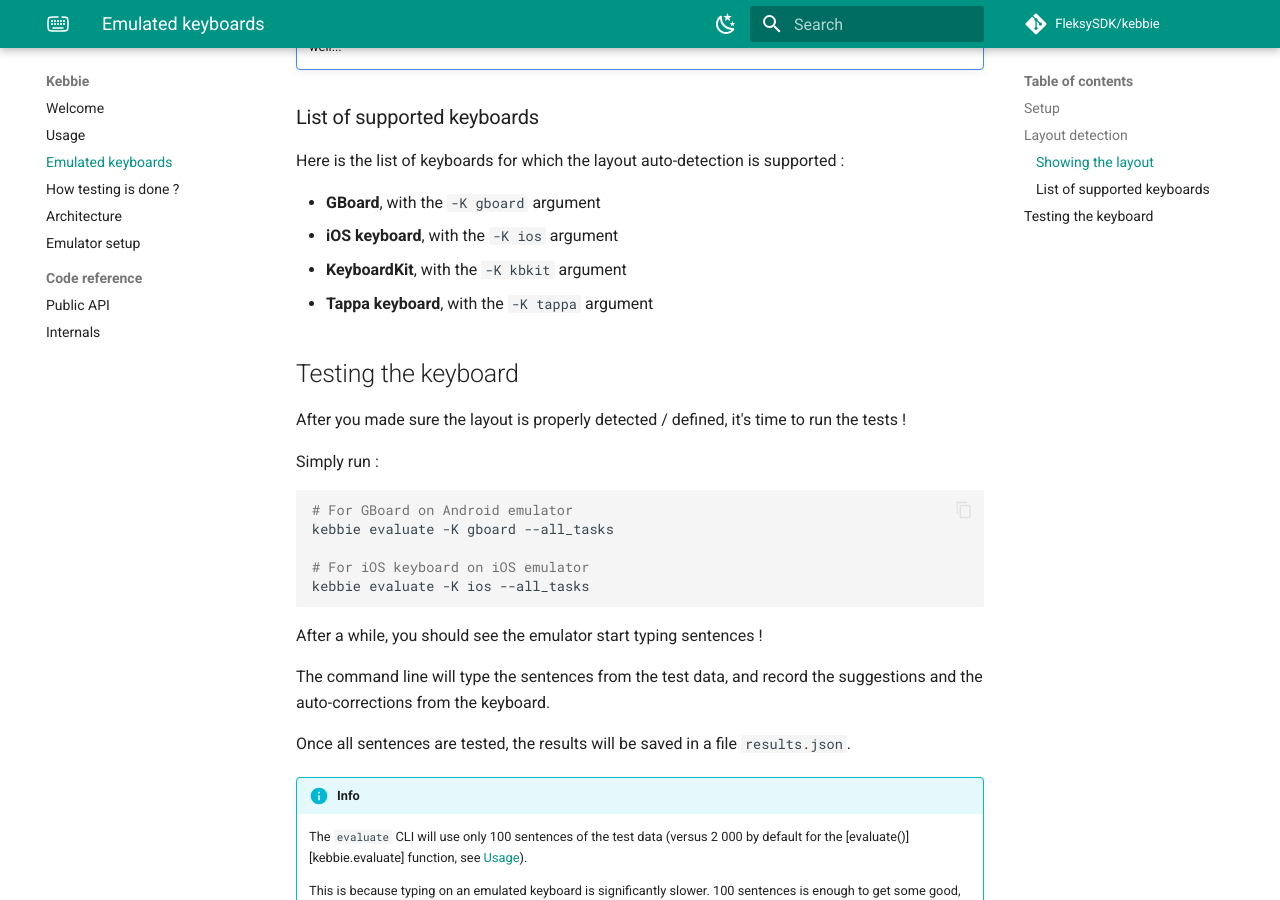
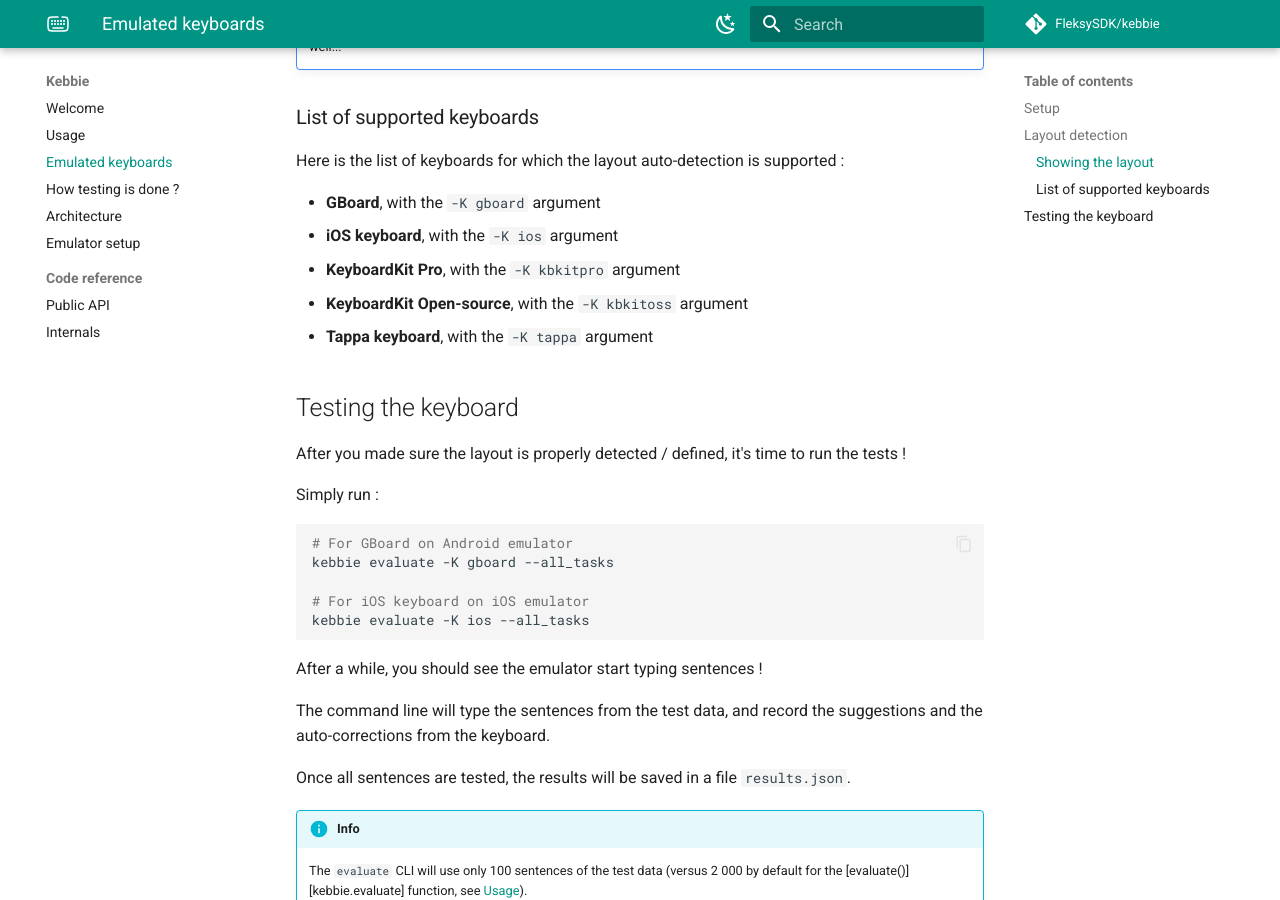
Before and after one commit to FleksySDK/kebbie, an MkDocs documentation site: the page built from docs/emulated_keyboard.md, in a window 1280 px wide and 900 px high, scrolled down 2616 px. Built offline with MkDocs 1.6.1 and Material for MkDocs 9.7.7, drawn with Linux system fonts in a browser that asks for light colours; comment, search, counter and statistics services are not loaded; the version menu is left out.

Commit message:
📝 Update documentation with how to choose kbkit pro or oss version

```diff
--- a/docs/emulated_keyboard.md
+++ b/docs/emulated_keyboard.md
@@ -60,7 +60,8 @@
 
 * **GBoard**, with the `-K gboard` argument
 * **iOS keyboard**, with the `-K ios` argument
-* **KeyboardKit**, with the `-K kbkit` argument
+* **KeyboardKit Pro**, with the `-K kbkitpro` argument
+* **KeyboardKit Open-source**, with the `-K kbkitoss` argument
 * **Tappa keyboard**, with the `-K tappa` argument
 
 ## Testing the keyboard
```
Also changed, not shown: docs/emu_setup.md (+6 -0 lines), docs/assets/kbkit_setup_5.png (added).
